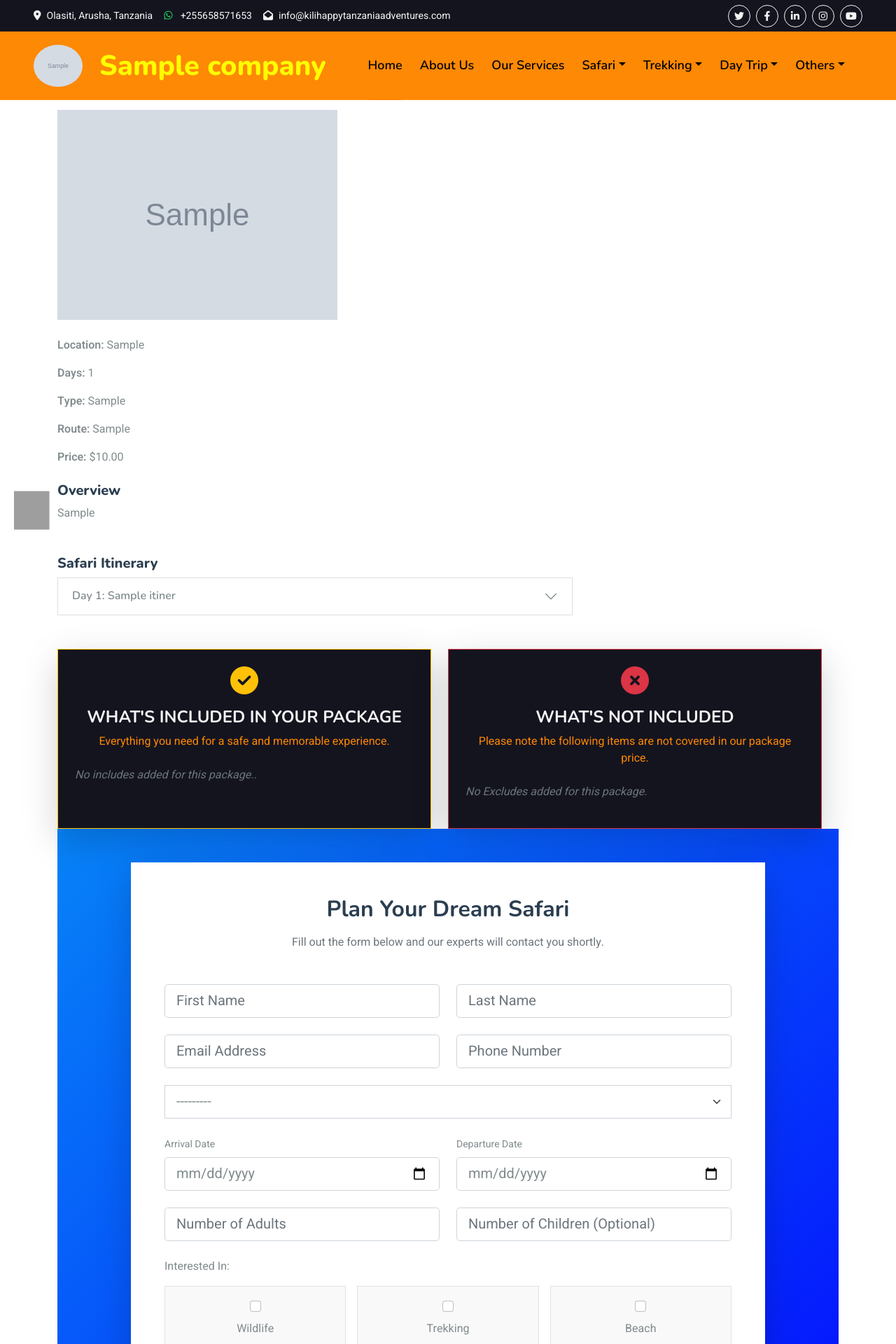
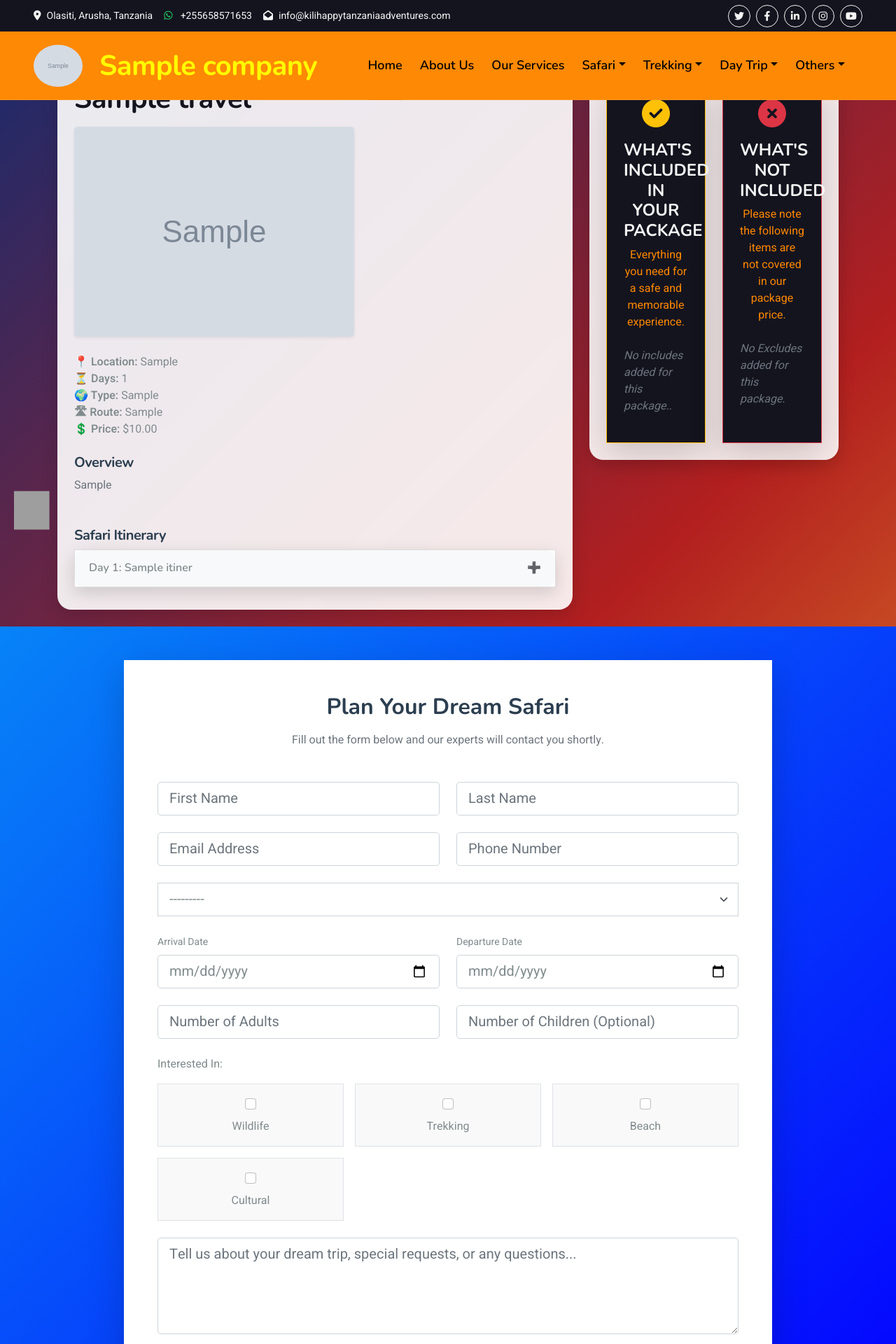
Before and after one commit to Barackwilliam/kilihappy, a Django app: page /safari_detail/1/ in a window 1280 px wide. Shown: the top 1920 px of the page at 70% size. Run offline with Django 3.2, Linux system fonts and the light colour scheme; data comes from the database, SQL or seed files in the repository; tables that the repository leaves empty hold one stand-in row (values such as "Sample post"); grey boxes marked "Sample" are stand-in pictures; some libraries are stand-ins or nearby versions; grey boxes are pictures that could not be loaded.

Commit message:
color added to service

```diff
--- a/templates/safari_detail.html
+++ b/templates/safari_detail.html
@@ -4,36 +4,118 @@
 {% block title %}{{ safaris.title }}{% endblock %}
 
 {% block content %}
-<section class="container py-5">
-  <div class="row">
-    <div class="col-md-8">
-      <h1 class="mb-3">{{ safaris.title }}</h1>
+<style>
+  /* Global gradient background */
+  .gradient-bg {
+    background: linear-gradient(135deg, #1a2a6c 0%, #b21f1f 50%, #fdbb2d 100%);
+    min-height: 100vh;
+  }
+
+  /* Glassmorphism card */
+  .glass-card {
+    background: rgba(255, 255, 255, 0.9);
+    backdrop-filter: blur(12px);
+    border-radius: 1.25rem; /* rounded-2xl */
+    box-shadow: 0 8px 24px rgba(0,0,0,0.15);
+    transition: transform 0.3s ease, box-shadow 0.3s ease;
+  }
+  .glass-card:hover {
+    transform: translateY(-4px);
+    box-shadow: 0 12px 32px rgba(0,0,0,0.25);
+  }
+
+  /* Headings */
+  h1, h5 {
+    font-weight: 700;
+    letter-spacing: -0.5px;
+  }
+
+  /* Accordion modern look */
+  .accordion-button {
+    font-weight: 600;
+    background-color: #f8f9fa;
+    border-radius: 0.75rem !important;
+    transition: all 0.3s ease;
+  }
+  .accordion-button:focus {
+    box-shadow: none;
+  }
+  .accordion-button::after {
+    content: "➕";
+    font-size: 1rem;
+    transform: none !important;
+  }
+  .accordion-button:not(.collapsed)::after {
+    content: "➖";
+  }
+
+  /* Mobile adjustments */
+  @media (max-width: 768px) {
+    h1 {
+      font-size: 1.8rem;
+    }
+    .glass-card {
+      padding: 1rem;
+    }
+  }
+</style>
+
+<section class="gradient-bg py-5">
+  <div class="container">
+    <div class="row g-4">
+
+      <!-- Safari Main -->
+      <div class="col-lg-8">
+        <div class="glass-card p-4 mb-4">
+          <h1 class="mb-3 text-dark">{{ safaris.title }}</h1>
+
           {% if safaris.featured_image %}
-        <img src="{{ safaris.featured_image }}" class="img-fluid mb-4 rounded" alt="{{ safaris.title }}">
+            <img src="{{ safaris.featured_image }}"
+                 class="img-fluid mb-4 rounded-3 shadow-sm"
+                 alt="{{ safaris.title }}">
           {% endif %}
-      <p><strong>Location:</strong> {{ safaris.location }}</p>
-      <p><strong>Days:</strong> {{ safaris.days }}</p>
-      <p><strong>Type:</strong> {{ safaris.safari_type }}</p>
-      {% if safaris.route %}<p><strong>Route:</strong> {{ safaris.route }}</p>{% endif %}
-      {% if safaris.price %}<p><strong>Price:</strong> ${{ safaris.price }}</p>{% endif %}
+
+          <ul class="list-unstyled mb-4">
+            <li><strong>📍 Location:</strong> {{ safaris.location }}</li>
+            <li><strong>⏳ Days:</strong> {{ safaris.days }}</li>
+            <li><strong>🌍 Type:</strong> {{ safaris.safari_type }}</li>
+            {% if safaris.route %}<li><strong>🛣 Route:</strong> {{ safaris.route }}</li>{% endif %}
+            {% if safaris.price %}<li><strong>💲 Price:</strong> ${{ safaris.price }}</li>{% endif %}
+          </ul>
+
           <h5 class="mt-4">Overview</h5>
-      <p>{{ safaris.overview }}</p>
+          <p class="text-muted">{{ safaris.overview }}</p>
 
           <h5 class="mt-5">Safari Itinerary</h5>
-      <div class="accordion" id="itinerAccordion">
+          <div class="accordion" id="itineraryAccordion">
             {% for day in safaris.itiner.all %}
-        <div class="accordion-item">
+            <div class="accordion-item glass-card mb-2">
               <h2 class="accordion-header" id="heading{{ day.day_number }}">
-            <button class="accordion-button collapsed" type="button" data-bs-toggle="collapse" data-bs-target="#collapse{{ day.day_number }}" aria-expanded="false" aria-controls="collapse{{ day.day_number }}">
+                <button class="accordion-button collapsed" type="button"
+                        data-bs-toggle="collapse"
+                        data-bs-target="#collapse{{ day.day_number }}"
+                        aria-expanded="false"
+                        aria-controls="collapse{{ day.day_number }}">
                   Day {{ day.day_number }}: {{ day.title }}
                 </button>
               </h2>
-          <div id="collapse{{ day.day_number }}" class="accordion-collapse collapse" aria-labelledby="heading{{ day.day_number }}" data-bs-parent="#itineraryAccordion">
+              <div id="collapse{{ day.day_number }}"
+                   class="accordion-collapse collapse"
+                   aria-labelledby="heading{{ day.day_number }}"
+                   data-bs-parent="#itineraryAccordion">
                 <div class="accordion-body">
-              {% if day.elevation_start and day.elevation_end %}<p><strong>Elevation:</strong> {{ day.elevation_start }} to {{ day.elevation_end }}</p>{% endif %}
-              {% if day.distance_km %}<p><strong>Distance:</strong> {{ day.distance_km }} km</p>{% endif %}
-              {% if day.hiking_time %}<p><strong>Hiking Time:</strong> {{ day.hiking_time }}</p>{% endif %}
-              {% if day.habitat %}<p><strong>Habitat:</strong> {{ day.habitat }}</p>{% endif %}
+                  {% if day.elevation_start and day.elevation_end %}
+                    <p><strong>Elevation:</strong> {{ day.elevation_start }} → {{ day.elevation_end }}</p>
+                  {% endif %}
+                  {% if day.distance_km %}
+                    <p><strong>Distance:</strong> {{ day.distance_km }} km</p>
+                  {% endif %}
+                  {% if day.hiking_time %}
+                    <p><strong>Hiking Time:</strong> {{ day.hiking_time }}</p>
+                  {% endif %}
+                  {% if day.habitat %}
+                    <p><strong>Habitat:</strong> {{ day.habitat }}</p>
+                  {% endif %}
                   <p>{{ day.description }}</p>
                 </div>
               </div>
@@ -41,24 +123,17 @@
             {% endfor %}
           </div>
         </div>
-
-
-
-
-
-  {% include "includes_excludes_section.html" with includes=includes excludes=excludes %}
-
-
       </div>
 
- <!-- Booking Start -->
+      <!-- Sidebar -->
+      <div class="col-lg-4">
+        <div class="glass-card p-4 mb-4">
+          {% include "includes_excludes_section.html" with includes=includes excludes=excludes %}
+        </div>
+      </div>
+    </div>
+  </div>
             {% include 'booking_form.html' %}
 
- <!-- Booking Start -->
-
-          <!-- </div>
-      </div>
-    </div> -->
-  </div>
 </section>
 {% endblock %}
```
Also changed, not shown: templates/destination_detail.html (+64 -15 lines), templates/serengeti_tour.html (+61 -72 lines). Lines whose indentation alone changed are shown as unchanged.
